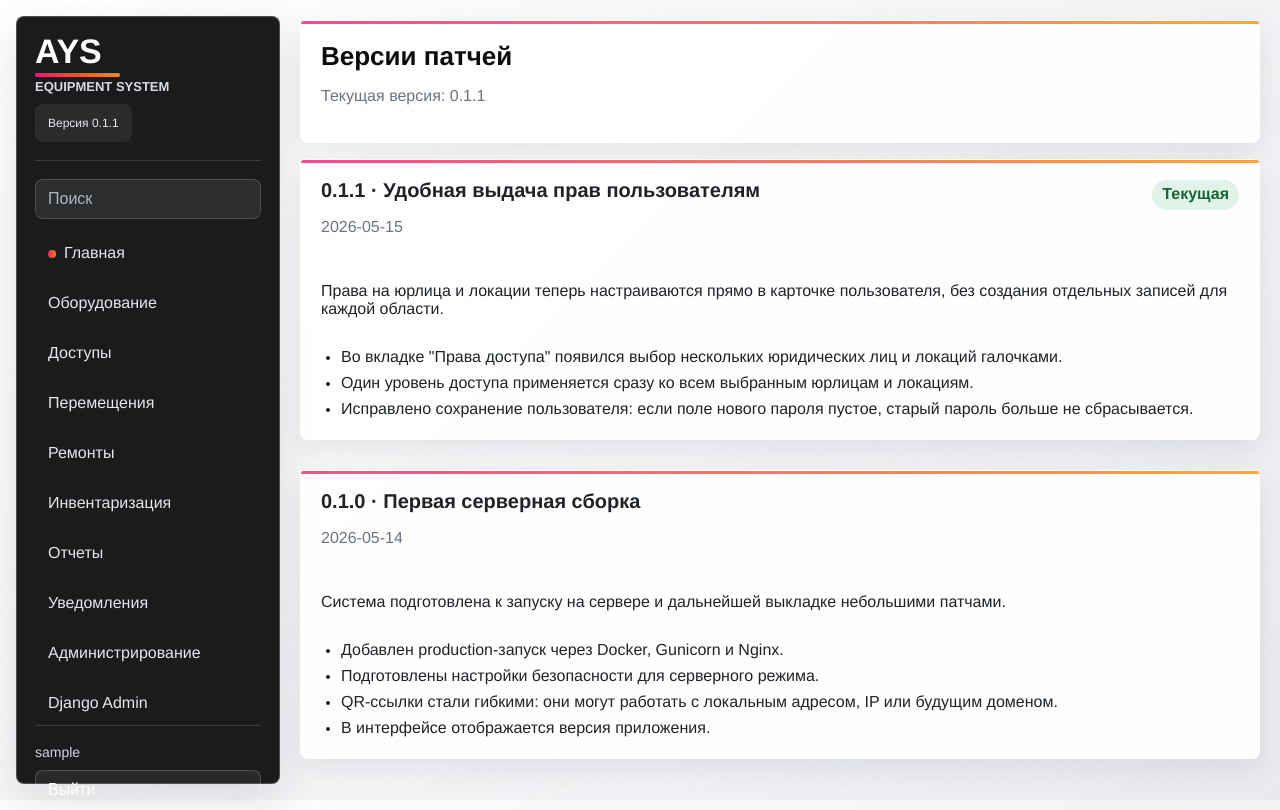
After one commit to JohnyRiddle/equipment_system, a Django app: page /patches/ in a window 1280 px wide. The commit adds this page. Run offline with Django 5.2, Linux system fonts and the light colour scheme; the visitor is signed in with stand-in values (Sample User, id 1).

Commit message:
Add patch notes page and preserve user passwords

```diff
--- a/backend/apps/dashboard/urls.py
+++ b/backend/apps/dashboard/urls.py
@@ -3,6 +3,7 @@ from .views import (
     dashboard_home,
     global_search_view,
     notifications_view,
+    patch_notes_view,
     equipment_list_view,
     equipment_detail_view,
     equipment_export_csv_view,
@@ -69,6 +70,7 @@ from .admin_views import (
 
 urlpatterns = [
     path('', dashboard_home, name='dashboard_home'),
+    path('patches/', patch_notes_view, name='patch_notes'),
     path('search/', global_search_view, name='global_search'),
     path('notifications/', notifications_view, name='notifications'),
     path('admin-panel/', admin_panel_home, name='admin_panel_home'),
--- a/backend/apps/dashboard/views.py
+++ b/backend/apps/dashboard/views.py
@@ -1,6 +1,7 @@
 import csv
 from datetime import timedelta
 
+from django.conf import settings
 from django.contrib.auth.decorators import login_required
 from django.contrib import messages
 from django.core.exceptions import ImproperlyConfigured, PermissionDenied
@@ -72,6 +73,33 @@ from .pdf import build_qr_labels_pdf
 from .report_exports import build_csv_response, build_pdf_response, build_xlsx_response
 
 
+PATCH_NOTES = [
+    {
+        'version': '0.1.1',
+        'date': '2026-05-15',
+        'title': 'Удобная выдача прав пользователям',
+        'summary': 'Права на юрлица и локации теперь настраиваются прямо в карточке пользователя, без создания отдельных записей для каждой области.',
+        'items': [
+            'Во вкладке "Права доступа" появился выбор нескольких юридических лиц и локаций галочками.',
+            'Один уровень доступа применяется сразу ко всем выбранным юрлицам и локациям.',
+            'Исправлено сохранение пользователя: если поле нового пароля пустое, старый пароль больше не сбрасывается.',
+        ],
+    },
+    {
+        'version': '0.1.0',
+        'date': '2026-05-14',
+        'title': 'Первая серверная сборка',
+        'summary': 'Система подготовлена к запуску на сервере и дальнейшей выкладке небольшими патчами.',
+        'items': [
+            'Добавлен production-запуск через Docker, Gunicorn и Nginx.',
+            'Подготовлены настройки безопасности для серверного режима.',
+            'QR-ссылки стали гибкими: они могут работать с локальным адресом, IP или будущим доменом.',
+            'В интерфейсе отображается версия приложения.',
+        ],
+    },
+]
+
+
 @login_required
 def dashboard_home(request):
     equipment_qs = get_user_equipment_queryset(request.user)
@@ -86,6 +114,18 @@ def dashboard_home(request):
         'notification_total': notifications['total'],
     }
     return render(request, 'dashboard/home.html', context)
+
+
+@login_required
+def patch_notes_view(request):
+    return render(
+        request,
+        'dashboard/patch_notes.html',
+        {
+            'current_version': settings.APP_VERSION,
+            'patches': PATCH_NOTES,
+        },
+    )
 
 
 def _notification_item(title, subtitle, url, severity='warning'):
--- a/backend/config/version.py
+++ b/backend/config/version.py
@@ -1 +1 @@
-__version__ = '0.1.0'
+__version__ = '0.1.1'
--- a/backend/static/css/main.css
+++ b/backend/static/css/main.css
@@ -508,6 +508,51 @@ textarea:focus {
     border-radius: 8px;
     background: rgba(255, 255, 255, 0.56);
     list-style: none;
+}
+
+.patch-timeline {
+    display: flex;
+    flex-direction: column;
+    gap: 14px;
+}
+
+.patch-card {
+    display: flex;
+    flex-direction: column;
+    gap: 14px;
+}
+
+.patch-heading {
+    display: flex;
+    align-items: flex-start;
+    justify-content: space-between;
+    gap: 16px;
+}
+
+.patch-heading h2 {
+    margin: 0;
+    font-size: 20px;
+}
+
+.status-badge {
+    display: inline-flex;
+    align-items: center;
+    min-height: 30px;
+    padding: 4px 10px;
+    border-radius: 999px;
+    background: rgba(22, 163, 74, 0.12);
+    color: #166534;
+    font-weight: 700;
+    white-space: nowrap;
+}
+
+.patch-list {
+    margin: 0;
+    padding-left: 20px;
+}
+
+.patch-list li + li {
+    margin-top: 8px;
 }
 
 .filter-form {
--- a/backend/templates/base.html
+++ b/backend/templates/base.html
@@ -13,7 +13,7 @@
         <div class="sidebar-brand">
             <strong class="brand-mark">AYS</strong>
             <span>Equipment System</span>
-            <small class="sidebar-version">Версия {{ APP_VERSION }}</small>
+            <a href="{% url 'patch_notes' %}" class="sidebar-version">Версия {{ APP_VERSION }}</a>
         </div>
         <form method="get" action="{% url 'global_search' %}" class="sidebar-search">
             <input type="search" name="q" value="{{ request.GET.q }}" placeholder="Поиск" aria-label="Глобальный поиск">
--- /dev/null
+++ b/backend/templates/dashboard/patch_notes.html
@@ -0,0 +1,36 @@
+{% extends 'base.html' %}
+
+{% block title %}Версии патчей{% endblock %}
+
+{% block content %}
+<div class="card">
+    <div class="page-header">
+        <div>
+            <h1 class="section-title">Версии патчей</h1>
+            <p class="muted">Текущая версия: {{ current_version }}</p>
+        </div>
+    </div>
+</div>
+
+<div class="patch-timeline">
+    {% for patch in patches %}
+        <section class="card patch-card">
+            <div class="patch-heading">
+                <div>
+                    <h2>{{ patch.version }} · {{ patch.title }}</h2>
+                    <p class="muted">{{ patch.date }}</p>
+                </div>
+                {% if patch.version == current_version %}
+                    <span class="status-badge">Текущая</span>
+                {% endif %}
+            </div>
+            <p>{{ patch.summary }}</p>
+            <ul class="patch-list">
+                {% for item in patch.items %}
+                    <li>{{ item }}</li>
+                {% endfor %}
+            </ul>
+        </section>
+    {% endfor %}
+</div>
+{% endblock %}
```
Also changed, not shown: backend/apps/dashboard/admin_forms.py (+9 -0 lines), backend/apps/dashboard/tests.py (+50 -0 lines), CHANGELOG.md.
